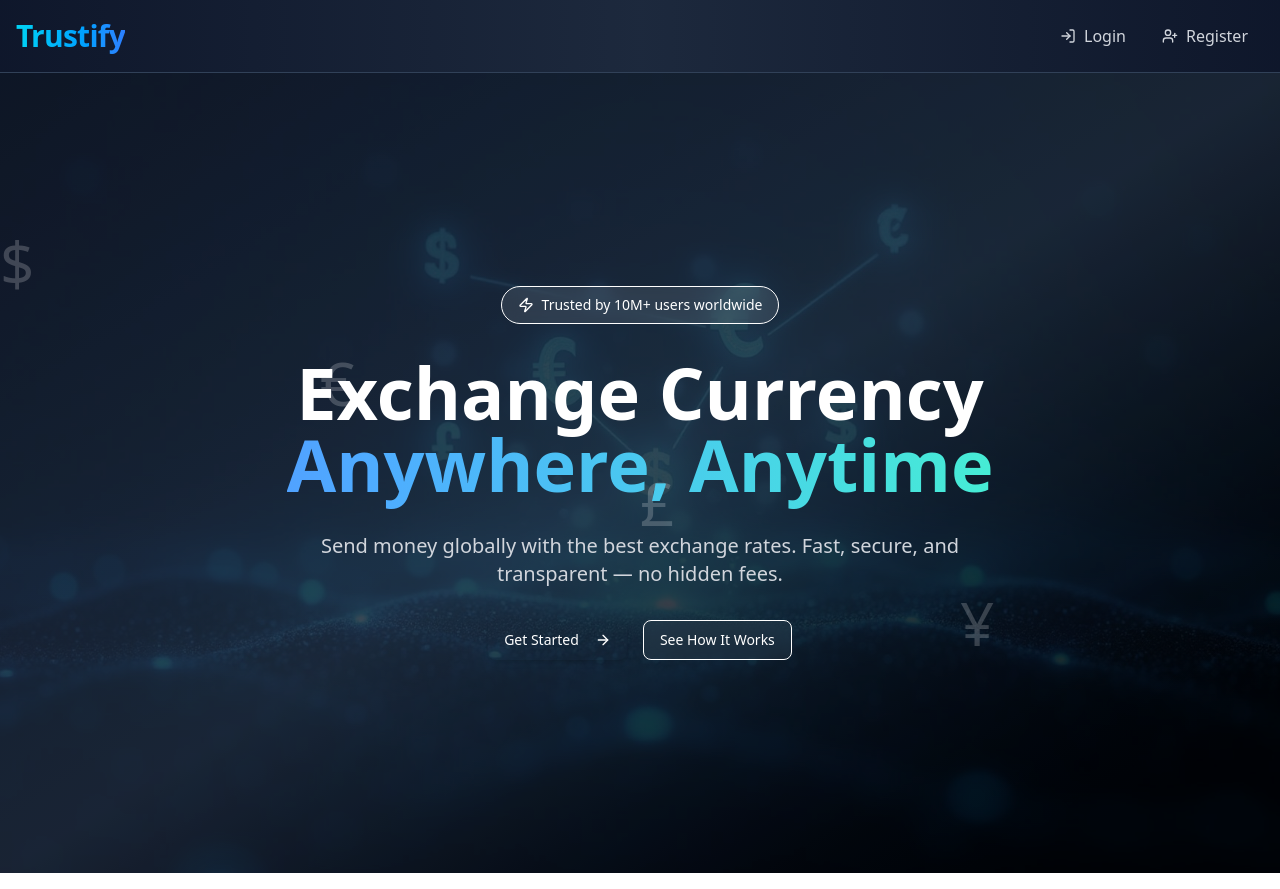
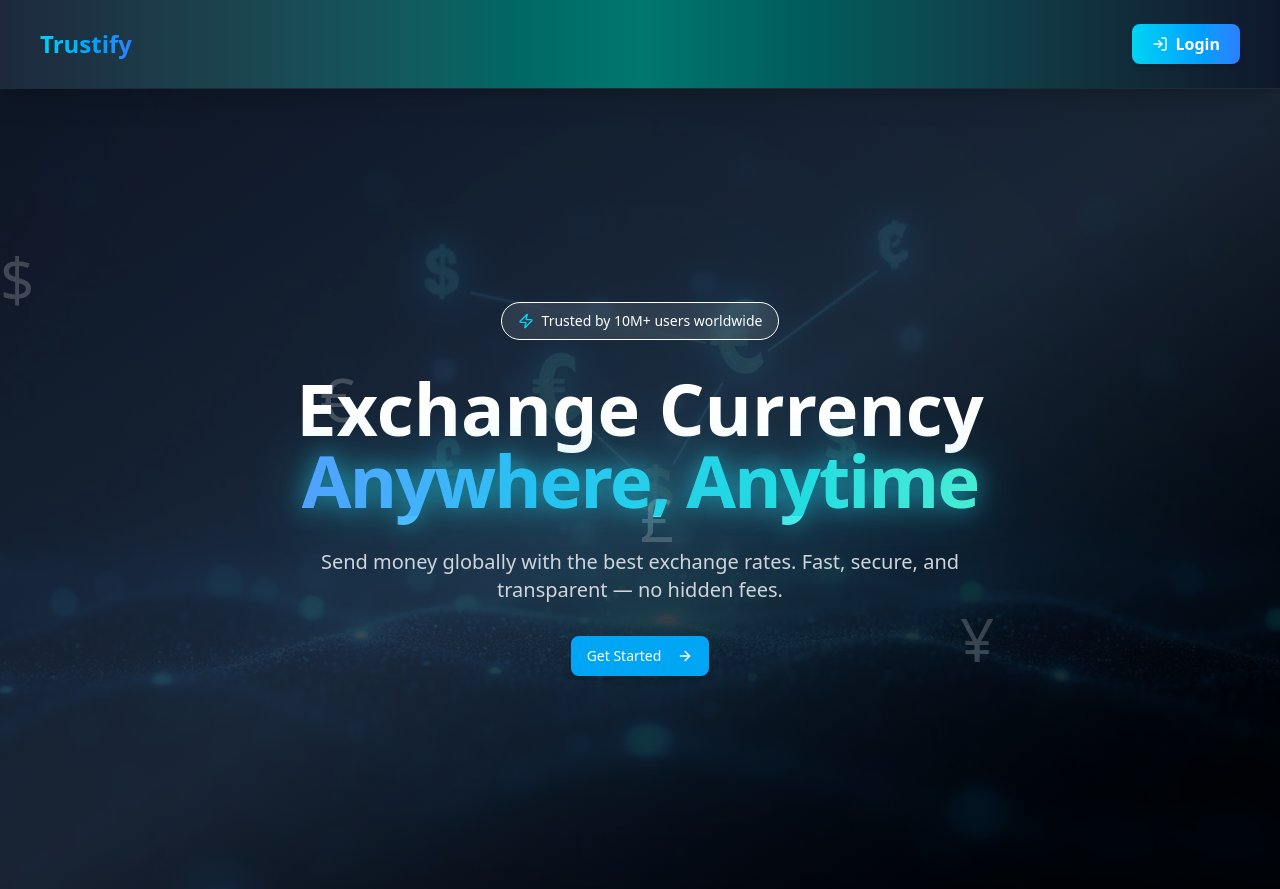
Before and after one commit to SharathKumar-M/TravelX, a React (Vite) app in the folder Travel-web/: page /getstarted in a window 1280 px wide. Built offline with nearby package versions, Linux system fonts and the light colour scheme.

Commit message:
getstarted page edit

```diff
--- a/Travel-web/package.json
+++ b/Travel-web/package.json
@@ -15,6 +15,7 @@
     "axios": "^1.13.1",
     "class-variance-authority": "^0.7.1",
     "clsx": "^2.1.1",
+    "framer-motion": "^12.23.24",
     "lucide-react": "^0.552.0",
     "path": "^0.12.7",
     "react": "^19.2.0",
--- a/Travel-web/src/componants/Header.jsx
+++ b/Travel-web/src/componants/Header.jsx
@@ -1,146 +1,109 @@
 import React, { useState } from 'react';
-import { Link, NavLink } from 'react-router-dom';
+import { NavLink } from 'react-router-dom';
 import { useAuthStore } from '../stores/authStore';
-import { Menu, X, User, LogOut, LogIn, UserPlus } from 'lucide-react'; // Optional: lucide icons
+import { User, LogIn, UserPlus, Menu, X } from 'lucide-react';
+import GlassCard from './ui/GlassCard';
 
 const Header = () => {
   const user = useAuthStore((state) => state.user);
-  const logout = useAuthStore((state) => state.logout);
   const [mobileMenuOpen, setMobileMenuOpen] = useState(false);
 
+  // Navigation links with custom classes
   const navLinks = user
     ? [
-        { to: '/', label: 'Home' },
-        { to: '/currency', label: 'Currency' },
-        { to: '/myprofile', label: 'Profile', icon: User },
+        {
+
+          to: '/',
+          label: 'Home',
+          className: 'text-gray-300 hover:text-white hover:bg-slate-700/70',
+        },
+        {
+          to: '/currency',
+          label: 'Currency',
+          className: 'text-cyan-400 hover:text-cyan-300 font-medium hover:bg-slate-700/70',
+        },
+        {
+          to: '/myprofile',
+          label: 'Profile',
+          icon: User,
+          className: 'text-purple-300 hover:text-purple-200 hover:bg-slate-700/70',
+        },
       ]
     : [
-        { to: '/home/login', label: 'Login', icon: LogIn },
-        { to: '/home/register', label: 'Register', icon: UserPlus },
+        {
+          to: '/home/login',
+          label: 'Login',
+          icon: LogIn,
+          className: 'bg-gradient-to-r from-cyan-400 to-blue-500 bg-clip-900 text-white px-5 py-2 rounded-lg font-semibold hover:bg-sky-700 shadow-md',
+        },
+
       ];
 
   return (
-    <header className="bg-gradient-to-r from-slate-900 via-slate-800 to-slate-900 text-white shadow-lg border-b border-slate-700">
+    <header className="bg-gradient-to-r from-slate-800 via-teal-700 to-slate-900 border-b border-slate-800 px-6 py-2 shadow-xl fixed w-full  sticky top-0 z-50 ">
       <div className="container mx-auto px-4 py-4">
         <div className="flex items-center justify-between">
           {/* Logo */}
-          <Link
+          <h1 className="text-2xl font-bold">
+            <NavLink
               to="/"
-            className="flex items-center space-x-2 text-2xl md:text-3xl font-bold tracking-tight hover:text-cyan-400 transition-colors duration-300"
+              className="bg-gradient-to-r from-cyan-400 to-blue-500 bg-clip-text text-transparent hover:from-cyan-300 hover:to-blue-400 transition-all duration-300"
             >
-            <span className="bg-gradient-to-r from-cyan-400 to-blue-500 bg-clip-text text-transparent">
               Trustify
-            </span>
-          </Link>
+            </NavLink>
+          </h1>
 
           {/* Desktop Navigation */}
-          <nav className="hidden md:flex items-center space-x-1">
-            {navLinks.map((link) => {
-              const Icon = link.icon;
-              return link.to.startsWith('/myprofile') ? (
-                <div key={link.to} className="relative group">
-                  <Link
-                    to={link.to}
-                    className="flex items-center space-x-2 px-4 py-2 rounded-lg text-gray-300 hover:text-white hover:bg-slate-700/80 transition-all duration-300"
-                  >
-                    {Icon && <Icon className="w-4 h-4" />}
-                    <span>{link.label}</span>
-                  </Link>
-
-                  {/* Dropdown on hover (for profile) */}
-                  <div className="absolute right-0 mt-2 w-48 bg-slate-800 rounded-lg shadow-xl opacity-0 invisible group-hover:opacity-100 group-hover:visible transition-all duration-300 border border-slate-700">
-                    <div className="py-2">
-                      <Link
-                        to="/myprofile"
-                        className="flex items-center space-x-2 px-4 py-2 text-sm text-gray-300 hover:bg-slate-700 hover:text-white transition"
-                      >
-                        <User className="w-4 h-4" />
-                        <span>View Profile</span>
-                      </Link>
-                      <button
-                        onClick={logout}
-                        className="flex items-center space-x-2 w-full px-4 py-2 text-sm text-red-400 hover:bg-slate-700 hover:text-red-300 transition"
-                      >
-                        <LogOut className="w-4 h-4" />
-                        <span>Logout</span>
-                      </button>
-                    </div>
-                  </div>
-                </div>
-              ) : (
+          <nav className="hidden md:flex items-center gap-2">
+            {navLinks.map((link) => (
               <NavLink
                 key={link.to}
                 to={link.to}
                 className={({ isActive }) =>
-                    `flex items-center space-x-2 px-4 py-2 rounded-lg transition-all duration-300 ${
+                  `flex items-center gap-2 px-4 py-2 rounded-lg transition-all duration-300 ${
                     isActive
-                        ? 'bg-cyan-600 text-white shadow-md'
-                        : 'text-gray-300 hover:text-white hover:bg-slate-700/80'
+                      ? 'bg-cyan-600 text-white shadow-sm ring-2 ring-cyan-400/50'
+                      : link.className
                   }`
                 }
               >
-                  {Icon && <Icon className="w-4 h-4" />}
+                {link.icon && <link.icon className="w-4 h-4" />}
                 <span>{link.label}</span>
               </NavLink>
-              );
-            })}
+            ))}
           </nav>
 
-          {/* Mobile Menu Button */}
+          {/* Mobile Menu Toggle */}
           <button
             onClick={() => setMobileMenuOpen(!mobileMenuOpen)}
-            className="md:hidden p-2 rounded-lg hover:bg-slate-700/80 transition"
+            className="md:hidden p-2 rounded-lg hover:bg-slate-700/70 transition-colors"
             aria-label="Toggle menu"
           >
             {mobileMenuOpen ? <X className="w-6 h-6" /> : <Menu className="w-6 h-6" />}
           </button>
         </div>
 
-        {/* Mobile Menu */}
+        {/* Mobile Navigation */}
         {mobileMenuOpen && (
           <nav className="md:hidden mt-4 pb-4 border-t border-slate-700 pt-4">
-            <div className="flex flex-col space-y-2">
-              {navLinks.map((link) => {
-                const Icon = link.icon;
-                return link.to.startsWith('/myprofile') ? (
-                  <div key={link.to} className="space-y-1">
-                    <Link
-                      to={link.to}
-                      onClick={() => setMobileMenuOpen(false)}
-                      className="flex items-center space-x-2 px-4 py-3 rounded-lg text-gray-300 hover:bg-slate-700 hover:text-white transition"
-                    >
-                      {Icon && <Icon className="w-5 h-5" />}
-                      <span>{link.label}</span>
-                    </Link>
-                    <button
-                      onClick={() => {
-                        logout();
-                        setMobileMenuOpen(false);
-                      }}
-                      className="flex items-center space-x-2 w-full px-4 py-3 rounded-lg text-red-400 hover:bg-slate-700 hover:text-red-300 transition"
-                    >
-                      <LogOut className="w-5 h-5" />
-                      <span>Logout</span>
-                    </button>
-                  </div>
-                ) : (
+            <div className="flex flex-col gap-2">
+              {navLinks.map((link) => (
                 <NavLink
                   key={link.to}
                   to={link.to}
                   onClick={() => setMobileMenuOpen(false)}
                   className={({ isActive }) =>
-                      `flex items-center space-x-2 px-4 py-3 rounded-lg transition-all ${
+                    `flex items-center gap-3 px-4 py-3 rounded-lg transition-all duration-300 ${
                       isActive
-                          ? 'bg-cyan-600 text-white'
-                          : 'text-gray-300 hover:bg-slate-700 hover:text-white'
+                        ? 'bg-cyan-600 text-white shadow-sm'
+                        : link.className
                     }`
                   }
                 >
-                    {Icon && <Icon className="w-5 h-5" />}
-                    <span>{link.label}</span>
+                  {link.icon && <link.icon className="w-5 h-5" />}
+                  <span className="font-medium">{link.label}</span>
                 </NavLink>
-                );
-              })}
+              ))}
             </div>
           </nav>
         )}
--- /dev/null
+++ b/Travel-web/src/componants/ui/GlassCard.jsx
@@ -0,0 +1,15 @@
+import React from "react";
+
+const GlassCard = () => {
+  return (
+    <div className="w-[350px] h-[200px] rounded-2xl
+      bg-white/10 border border-white/20
+      backdrop-blur-xl backdrop-saturate-150
+      shadow-lg flex flex-col justify-center items-center text-white">
+      <h2 className="text-lg font-semibold">Glassy Card</h2>
+      <p className="text-sm opacity-80">iPhone-style frosted glass effect</p>
+    </div>
+  );
+};
+
+export default GlassCard;
--- a/Travel-web/src/pages/GetStarted.jsx
+++ b/Travel-web/src/pages/GetStarted.jsx
@@ -2,6 +2,7 @@ import React from "react";
 import { ArrowRight, Globe, Shield, Zap } from "lucide-react";
 import { Button } from "@/componants/ui/button";
 import heroImage from "@/assets/hero-currency.jpg";
+
 
 const GetStarted = () => {
   return (
@@ -38,15 +39,38 @@ const GetStarted = () => {
       {/* Content */}
       <div className="relative z-10 text-center space-y-8 px-4 py-20 animate-fade-in">
         <div className="inline-flex items-center gap-2 px-4 py-2 rounded-full border border-primary/20 bg-white/10 backdrop-blur-sm">
-          <Zap className="w-4 h-4 text-primary" />
+          <Zap className="w-4 h-4 text-cyan-400 group-hover:animate-pulse" />
           <span className="text-sm font-medium">Trusted by 10M+ users worldwide</span>
         </div>
 
         <h1 className="text-5xl md:text-6xl lg:text-7xl font-bold">
           Exchange Currency <br />
-          <span className="bg-gradient-to-r from-blue-400 to-teal-300 bg-clip-text text-transparent">
-            Anywhere, Anytime
-          </span>
+          <span className="relative inline-block font-bold text-5xl md:text-6xl lg:text-7xl tracking-tight">
+  {/* Glowing Text */}
+
+  <span
+    className="bg-gradient-to-r from-blue-400 via-cyan-300 to-teal-300 bg-clip-text text-transparent
+               animate-pulse-slow"
+    style={{
+      filter: 'drop-shadow(0 0 12px rgba(34, 211, 238, 0.6))',
+    }}
+  >
+    Anywhere, Anytime
+  </span>
+
+
+  {/* Optional: Extra Outer Glow Layer (for depth) */}
+  <span
+    className="absolute inset-0 bg-gradient-to-r from-blue-400 via-cyan-500 to-teal-300 bg-clip-text text-transparent blur-xl opacity-60
+               animate-pulse"
+    style={{
+      filter: 'drop-shadow(0 0 30px rgba(34, 211, 238, 1.5))',
+    }}
+    aria-hidden="true"
+  >
+    Anywhere, Anytime
+  </span>
+</span>
         </h1>
 
         <p className="text-lg md:text-xl max-w-2xl mx-auto text-gray-300">
@@ -55,13 +79,14 @@ const GetStarted = () => {
 
         {/* Buttons */}
         <div className="flex flex-col sm:flex-row items-center justify-center gap-4">
-          <Button className="w-full sm:w-auto group">
+          <a href="/home/login"><Button  className="cursor-pointer w-full sm:w-auto group bg-sky-500 hover:bg-sky-700">
             Get Started
             <ArrowRight className="ml-2 h-5 w-5 transition-transform group-hover:translate-x-1" />
-          </Button>
-          <Button variant="outline" className="w-full sm:w-auto bg-white/5 backdrop-blur-sm">
-            See How It Works
-          </Button>
+          </Button></a>
+          {/* <a href="/home/login"><Button  className="cursor-pointer w-full sm:w-auto group bg-sky-500 hover:bg-sky-700">
+            Get Started
+            <ArrowRight className="ml-2 h-5 w-5 transition-transform group-hover:translate-x-1" />
+          </Button></a> */}
         </div>
       </div>
     </section>
--- a/Travel-web/tailwind.config.js
+++ b/Travel-web/tailwind.config.js
@@ -2,7 +2,13 @@ export default {
   content: ["./index.html", "./src/**/*.{js,ts,jsx,tsx}"],
   theme: {
     extend: {
-      extend: {
+      colors: {
+        primary: "#6366F1",
+      },
+
+      animation: {
+      'pulse-slow': 'pulse 3s cubic-bezier(0.4, 0, 0.6, 1) infinite',
+    },
       animation: {
         "fade-in": "fadeIn 1s ease-in forwards",
         "float": "float 4s ease-in-out infinite",
@@ -17,8 +23,6 @@ export default {
           "50%": { transform: "translateY(-20px)" },
         },
       },
-}
-
     },
   },
   plugins: [],
```
Also changed, not shown: 2 other files (tests, documents, lock files or other folders). Lines whose indentation alone changed are shown as unchanged.
